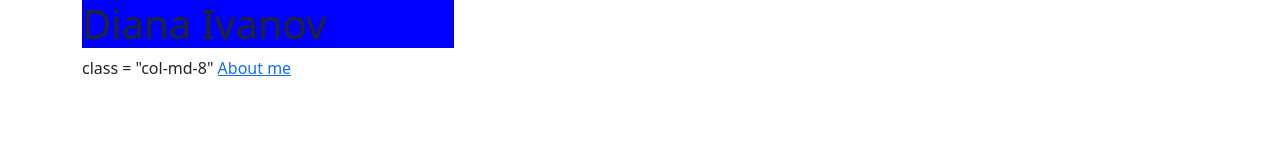
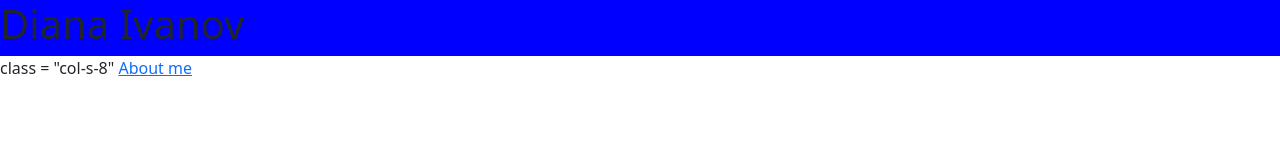
Before and after one commit to dnivanov/dnivanov.github.io, a plain HTML site: page index.html in a window 1280 px wide. Shown: the top 160 px of the page. Drawn offline with nearby package versions, Linux system fonts and the light colour scheme.

Commit message:
page build 2

```diff
--- a/index.html
+++ b/index.html
@@ -17,12 +17,14 @@
         </style>
     </head>
     <body>
-        <div class = "container">
-            <div class = "col-md-4 left">
-                <h1>Diana Ivanov</h1>
-            </div>
-            <div>class = "col-md-8"
-                <a href="about/">About me</a>
+        <div class = "container-s">
+            <div class="row">
+                <div class = "col-s-4 left">
+                    <h1>Diana Ivanov</h1>
+                </div>
+                <div>class = "col-s-8"
+                    <a href="about.html/">About me</a>
+                </div>
             </div>
         </div>
     </body>
```
